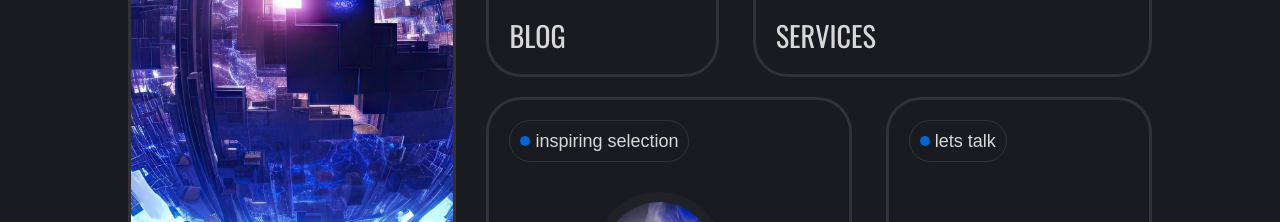
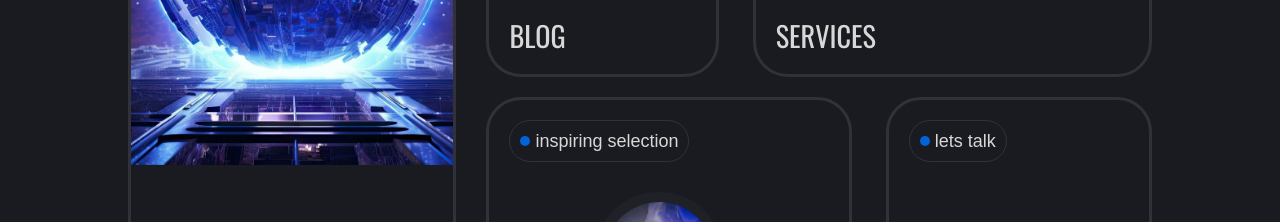
Before and after one commit to Petermchikho/Portfolio-site, a plain HTML site: page index.html in a window 1280 px wide. Shown: the part 382-604 px from the top of the page. Drawn offline with nearby package versions, Linux system fonts and the light colour scheme.

Commit message:
about and home2

```diff
--- a/assets/css/main.css
+++ b/assets/css/main.css
@@ -669,7 +669,7 @@ main{
 }
 .container-main img{
     width:100% !important;
-    height:100% !important;
+    min-height:400px!important;
     object-fit: cover;
 }
 .container-main:hover img{
```
